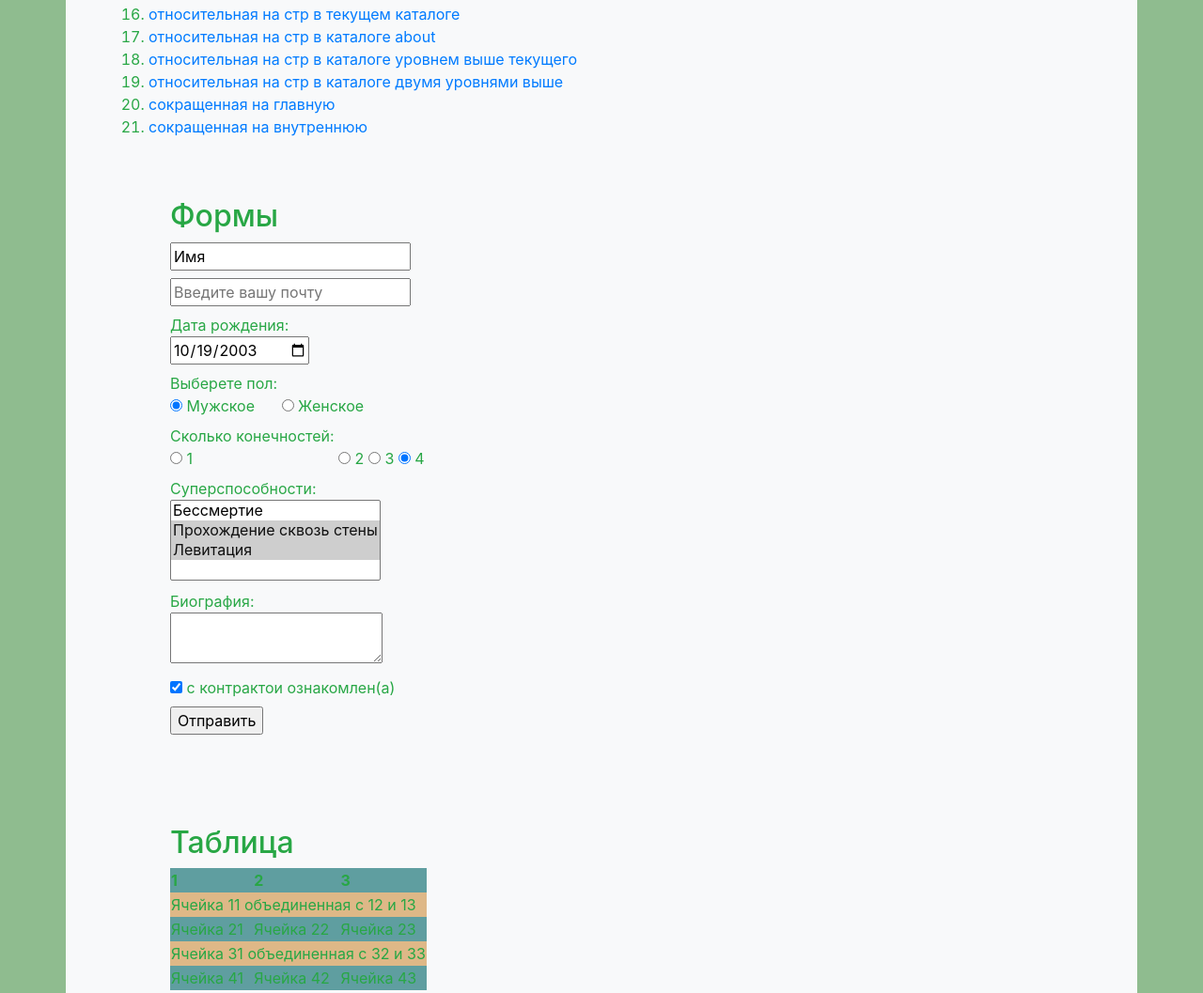
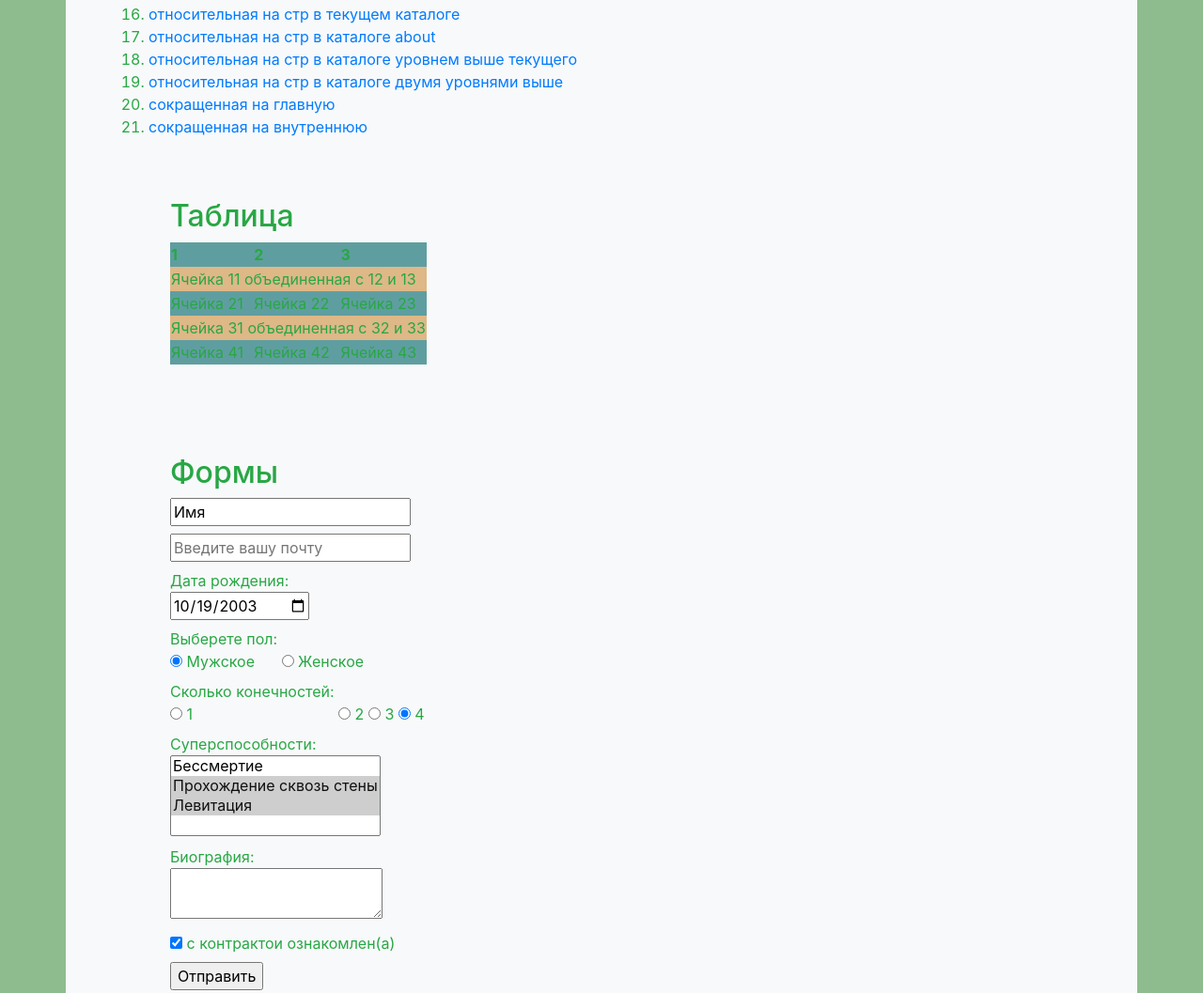
Before and after one commit to nataliashalaeva/index4, a plain HTML site: page index.html in a window 1280 px wide. Shown: the part 787-1844 px from the top of the page at 94% size. Drawn offline with nearby package versions, Linux system fonts and the light colour scheme.

Commit message:
Update index.html

```diff
--- a/index.html
+++ b/index.html
@@ -80,7 +80,7 @@
     </ol>
 
     <div class="container d-flex mt-20 mb-20 p-10 flex-column-reverse">
-      <div class="col-sm-6 order-sm-first order-last p-5 ">
+      <div class="col-md-6 order-md-last order-first p-5 ">
         <table class=".stripy tr">
           <h2 id="tab">Таблица</h2>
           <tr>
@@ -107,7 +107,7 @@
         </table>
       </div>
 
-      <div class="col-sm-6 order-sm-last order-first p-5">
+      <div class="col-md-6 order-md-first order-last p-5">
         <form action="/" method="POST">
           <h2 id="for">Формы</h2>
 
```
